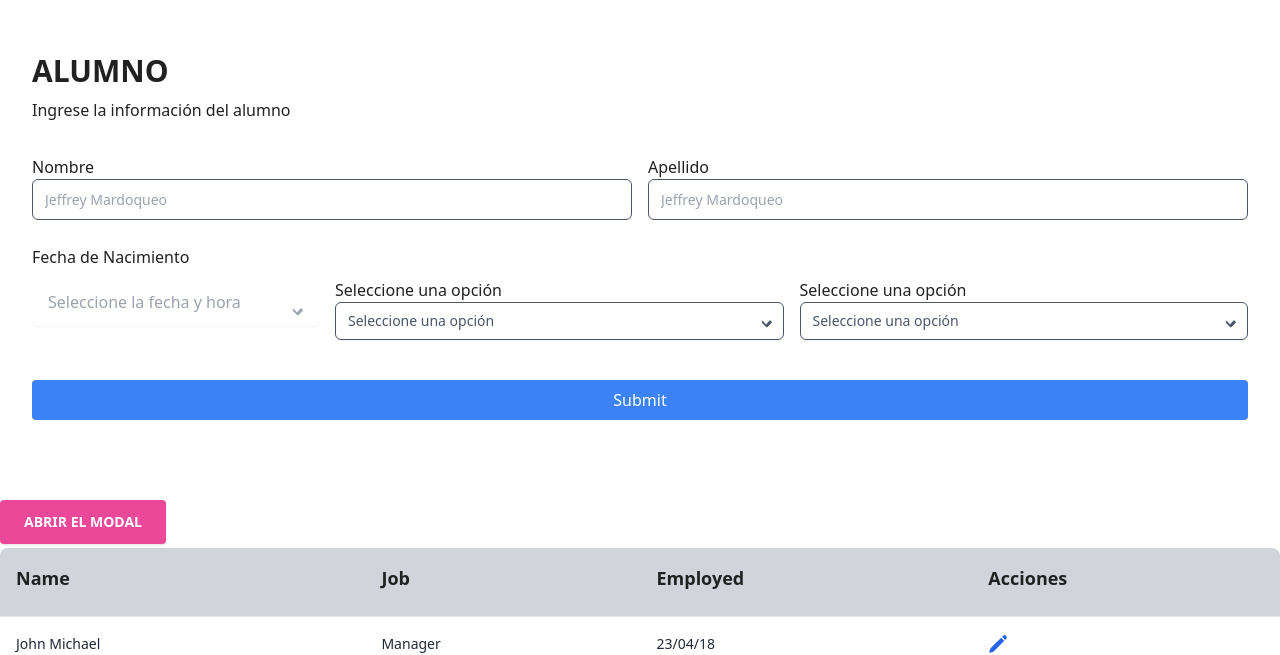
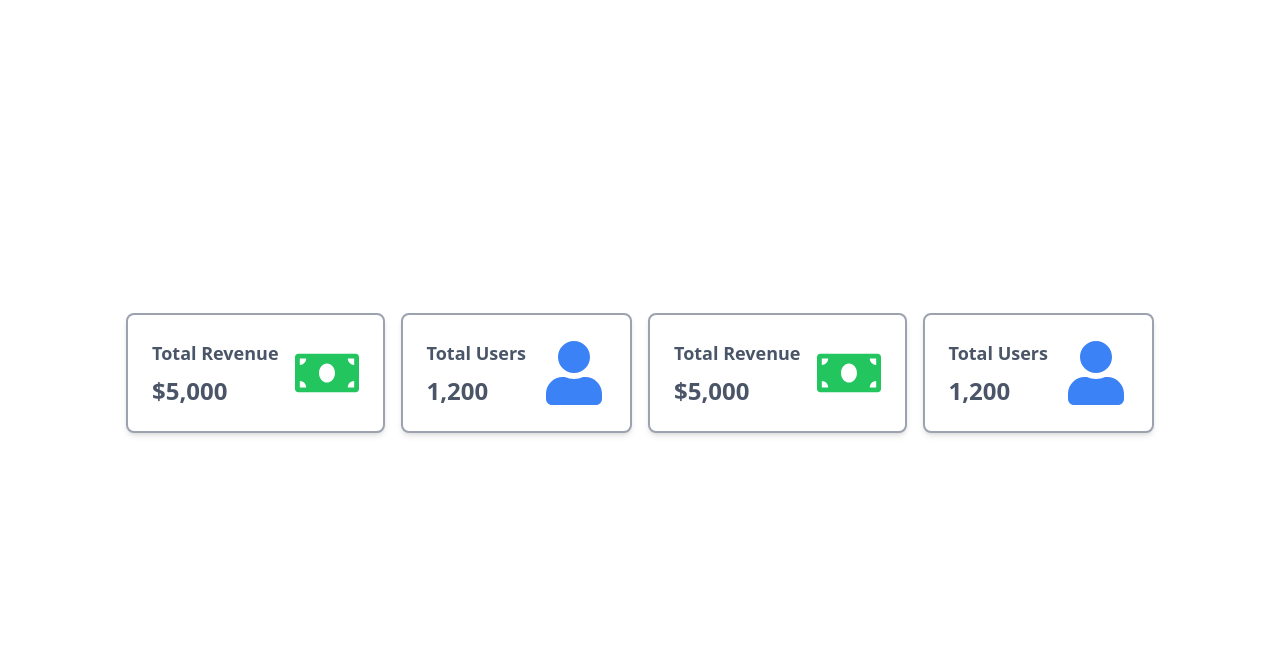
Before and after one commit to JeffreyMardoqueo-17/caez-fronted-ts-react, a React (Vite) app: page / in a window 1280 px wide. Shown: the part 827-1482 px from the top of the page. Built offline with nearby package versions, Linux system fonts and the light colour scheme.

Commit message:
Aqui todo bien con las tarjetas

```diff
--- a/src/App.tsx
+++ b/src/App.tsx
@@ -6,6 +6,8 @@ import MainTemplate from './components/views/public/MainTemplate';
 import Account1 from './components/acout/acout';
 import { Ejemplo } from './components/views/public/modales/Ejemplo';
 import { Table } from './components/Table/Table';
+import { FaMoneyBill, FaUser } from "react-icons/fa";
+import { DashboardCard } from './components/DashboardCard/DashboardCard';
 
 const App: React.FC = () => {
     const { theme, toggleTheme } = useTheme();
@@ -21,6 +23,32 @@ const App: React.FC = () => {
                 <div className="bg-lightTheme-background dark:bg-darkTheme-background min-h-screen">
                     <Menu toggleTheme={toggleTheme} theme={theme} />
                     {/* <Login onLogin={handleLogin} /> */}
+                    <div className="min-h-screen dark:bg-darkTheme-background p-8 flex flex-wrap items-center justify-center">
+                        <DashboardCard
+                            title="Total Revenue"
+                            amount="$5,000"
+                            Icon={FaMoneyBill}
+                            iconColor="text-green-500"
+                        />
+                        <DashboardCard
+                            title="Total Users"
+                            amount="1,200"
+                            Icon={FaUser}
+                            iconColor="text-blue-500"
+                        />
+                        <DashboardCard
+                            title="Total Revenue"
+                            amount="$5,000"
+                            Icon={FaMoneyBill}
+                            iconColor="text-green-500"
+                        />
+                        <DashboardCard
+                            title="Total Users"
+                            amount="1,200"
+                            Icon={FaUser}
+                            iconColor="text-blue-500"
+                        />
+                    </div>
                     <Account1 />
                     <Ejemplo />
                     <Table />
--- /dev/null
+++ b/src/components/DashboardCard/DashboardCard.tsx
@@ -0,0 +1,21 @@
+import React from "react";
+import { IconType } from "react-icons";
+
+interface CardProps {
+    title: string;
+    amount: string;
+    Icon: IconType;
+    iconColor?: string;  // Añadimos una propiedad opcional para el color del icono
+}
+
+export const DashboardCard: React.FC<CardProps> = ({ title, amount, Icon, iconColor }) => {
+    return (
+        <div className="bg-lightTheme-background dark:bg-darkTheme-background shadow-md rounded-lg p-6 flex items-center justify-between border-2 dark:border-darkTheme-formulario border-gray-400 mr-2 ml-2 w-full sm:w-auto">
+            <div className="flex flex-col">
+                <h2 className="text-lg font-semibold text-lightTheme-gray dark:text-darkTheme-gray mb-2">{title}</h2>
+                <p className="text-2xl font-bold text-lightTheme-gray dark:text-darkTheme-text">{amount}</p>
+            </div>
+            <Icon className={`w-16 h-16 ml-4 ${iconColor}`} />
+        </div>
+    );
+};
```
